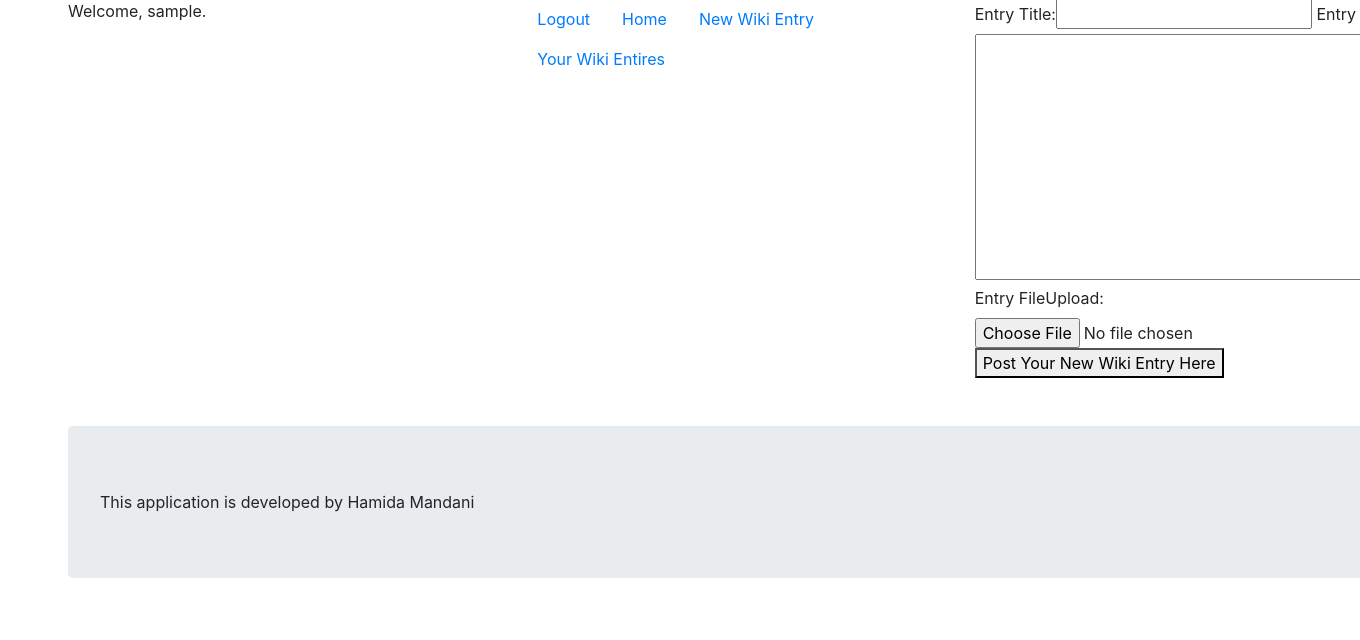
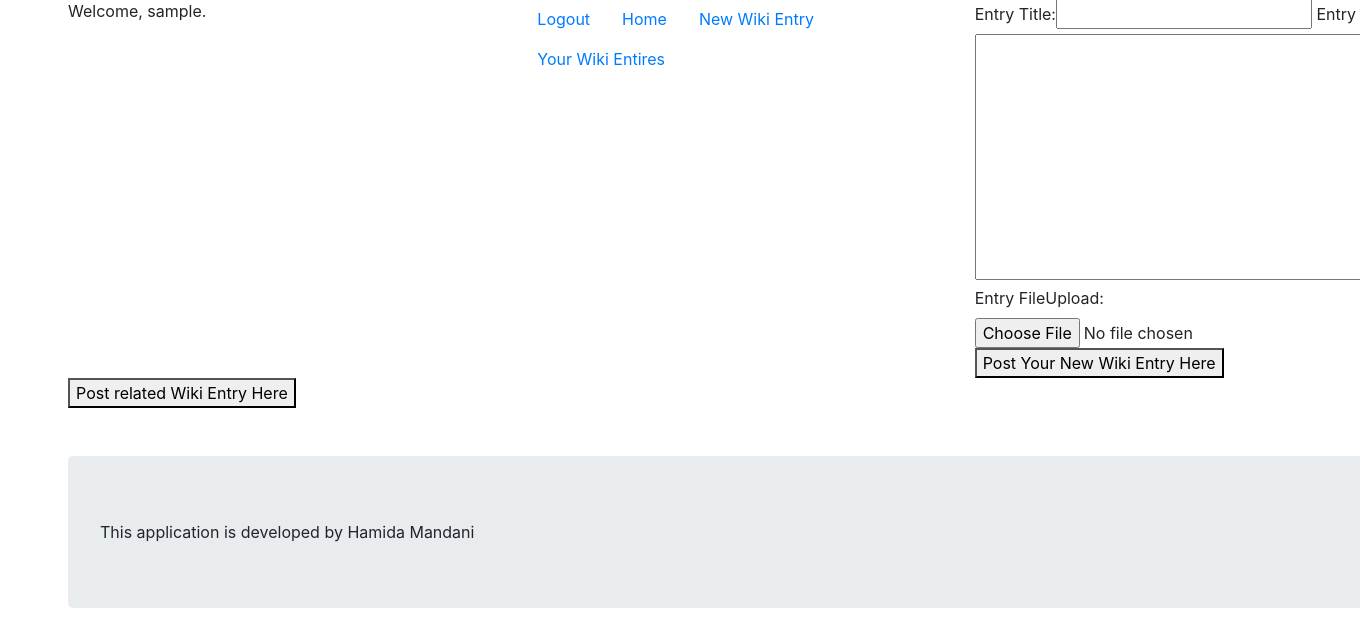
Before and after one commit to cs-fullstack-2019-fall/project2-django-wikipedia-mandani-tech, a Django app: page /newEntry/ in a window 1360 px wide; the page is wider, and only the part inside the window is pictured. Shown: the part 209-849 px from the top of that part. Before the commit the page ends 787 px from the top of that part, so only its background shows below. Run offline with Django 3.2, Linux system fonts and the light colour scheme; the visitor is signed in with stand-in values (Sample User, id 1); some libraries are stand-ins or nearby versions.

Commit message:
related post to be continue

```diff
--- a/wikiProject/wikiApp/models.py
+++ b/wikiProject/wikiApp/models.py
@@ -28,7 +28,7 @@
     Related_Text = models.TextField(max_length=10000)
     Related_Date = models.DateTimeField(default=timezone.now())
     Related_FileUpload = models.ImageField(upload_to='media/', null=True, blank=True)
-    RelatedforeignKeyUser = models.ForeignKey(User, on_delete=models.CASCADE,null=True, blank=True)
+    RelatedforeignKeyUser = models.ForeignKey(NewEntryModel, on_delete=models.CASCADE,null=True, blank=True)
 
     def __str__(self):
-        return f'{self.Related_Title}, {self.Related_Text}'
+        return f'{self.Related_Title}, {self.Related_Text} {self.RelatedforeignKeyUser}'
--- a/wikiProject/wikiApp/templates/wikiApp/index.html
+++ b/wikiProject/wikiApp/templates/wikiApp/index.html
@@ -35,6 +35,9 @@
 {% block entryForm %}
 {% endblock entryForm %}
 
+{% block RelatedEntryForm %}
+{% endblock RelatedEntryForm %}
+
 
 
     {% else %}
@@ -69,6 +72,7 @@
 </form>
 
 
+
 <section>
     <br/>
 {% block logIncontent %}
@@ -91,7 +95,16 @@
 
 
     <hr/>
+<section>
+        {% for entry in allRelatedEntries %}
 
+        {{ entry.Related_Title }}<br/>
+        {{ entry.Related_Text }}<br/>
+        <button><a href="{% url 'edit' entry.pk %}"> Edit Post</a></button>
+        <button><a href="{% url 'delete' entry.pk %}"> Delete Post</a></button>
+        <hr/>
+        {% endfor %}
+</section>
 
     {% comment image upload %}
     {{ post.Entry_FileUpload.url }}
--- a/wikiProject/wikiApp/templates/wikiApp/newEntry.html
+++ b/wikiProject/wikiApp/templates/wikiApp/newEntry.html
@@ -16,5 +16,21 @@
  <button  type="submit">Post Your New Wiki Entry Here </button>
 
 </form>
+{% endblock entryForm %}
 
-{% endblock entryForm %}
+
+
+
+
+{% block RelatedEntryForm %}
+
+<form  action="/relatedEntries/" method="post">
+
+{{ relatedform }}
+{% csrf_token %}
+
+<button  type="submit">Post related  Wiki Entry Here </button>
+
+</form>
+
+{% endblock RelatedEntryForm %}
--- a/wikiProject/wikiApp/templates/wikiApp/new_user.html
+++ b/wikiProject/wikiApp/templates/wikiApp/new_user.html
@@ -16,4 +16,9 @@
 <button>Create My Login Account</button>
 </form>
 
+
+
+
+
+
 {% endblock %}
--- a/wikiProject/wikiApp/urls.py
+++ b/wikiProject/wikiApp/urls.py
@@ -10,7 +10,8 @@
     path('yourWikiEntries/', views.yourWikiEntries, name='yourWikiEntries'),
     path('new_user/', views.new_user, name='new_user'),
     path('login_my_user/', views.login_my_user, name='login_my_user'),
-    path('log_me_out/', views.log_me_out, name='log_me_out')
+    path('log_me_out/', views.log_me_out, name='log_me_out'),
+    path('relatedEntries/', views.relatedEntries, name='relatedEntries'),
 
 
 
--- a/wikiProject/wikiApp/views.py
+++ b/wikiProject/wikiApp/views.py
@@ -84,6 +84,11 @@
     return render(request, "wikiApp/newEntry.html", context)
 
 
+
+
+
+
+
 def edit(request, pk):
     entry = get_object_or_404(NewEntryModel, pk=pk)
     form = NewEntryForm(request.POST or None, instance = entry)
@@ -139,3 +144,24 @@
             "Message_Please_login": "Please Log in to see all your entries"
         }
         return render(request, 'wikiApp/yourWikiEntries.html', context)
+
+
+def relatedEntries(request):
+    if request.method == "POST":
+        print(request.POST)
+        relatedform = RelatedEntryForm(request.POST)
+        if relatedform.is_valid():
+            # form.save()
+            tempImageFile = request.FILES
+            if not tempImageFile:
+                tempImageFile = ''
+            else:
+                tempImageFile = tempImageFile["Related_FileUpload"]
+            doc = RelatedEntryModel(Related_Title=request.POST['Related_Title'], Related_Text=request.POST['Related_Text'], Related_FileUpload = tempImageFile,RelatedforeignKeyUser = request.NewEntryModel)
+            doc.save()
+        return render(request, "wikiApp/index.html")
+
+    context = {
+        'relatedform': RelatedEntryForm()
+    }
+    return render(request, "wikiApp/newEntry.html", context)
```
Also changed, not shown: wikiProject/wikiApp/templates/wikiApp/yourWikiEntries.html (+0 -7 lines), wikiProject/wikiApp/migrations/0006_auto_20191016_0553.py (added), wikiProject/wikiApp/migrations/0007_auto_20191016_0600.py (added).
